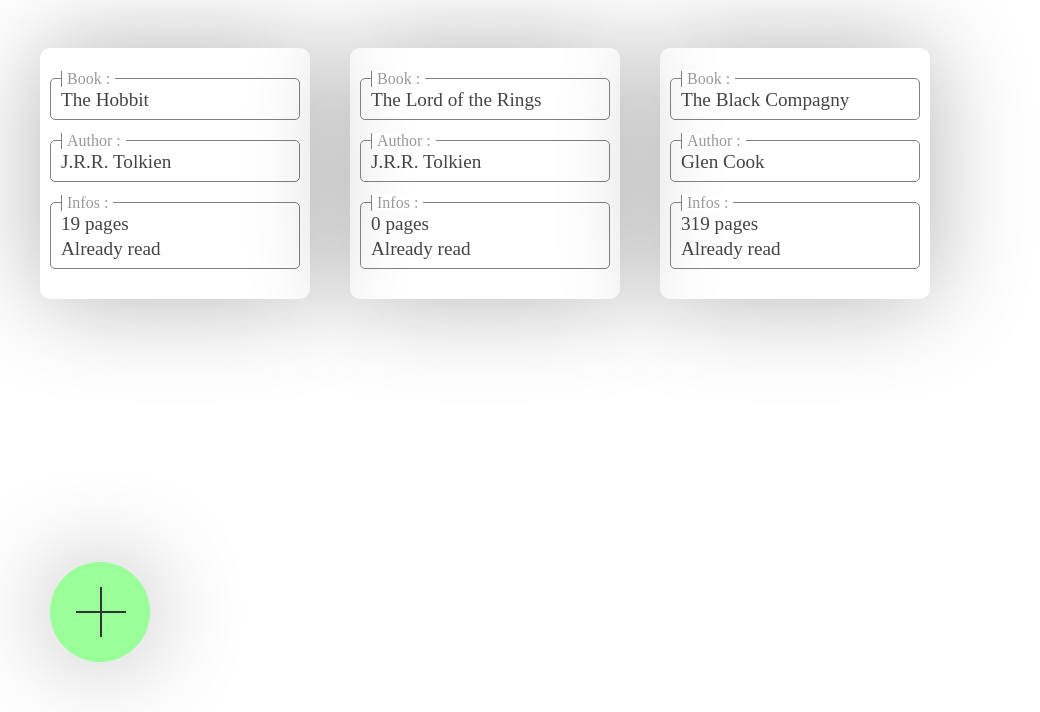
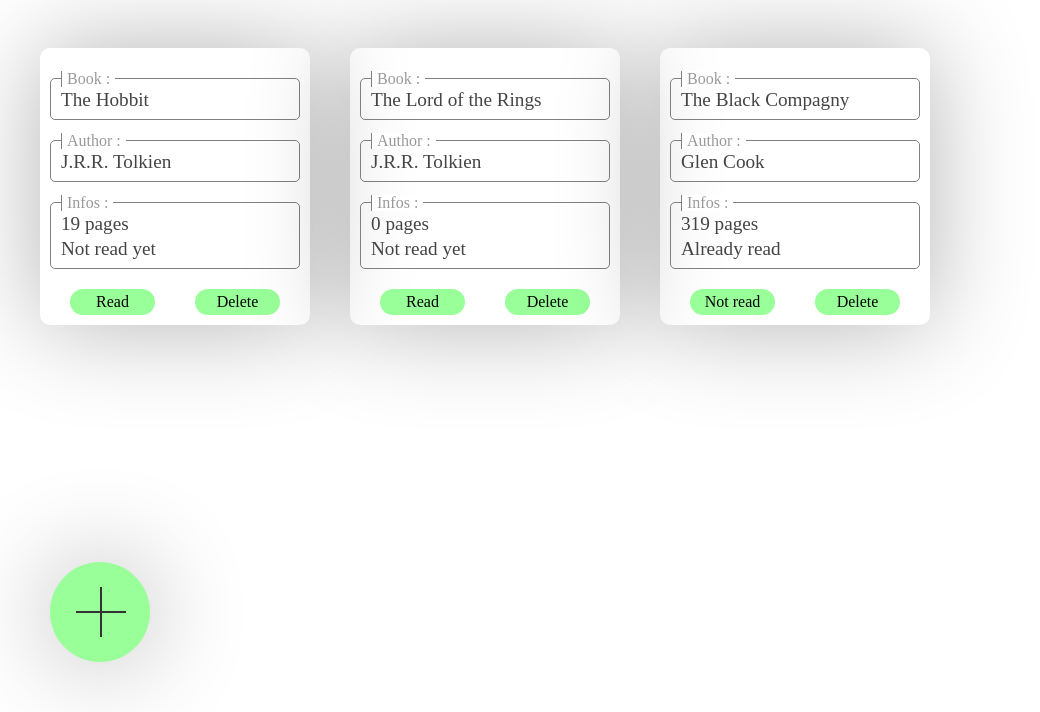
Before and after one commit to cedsalvet/odin-library, a plain HTML site: page index.html in a window 1280 px wide. Shown: the part 88-800 px from the top of the page, without its empty margins (0-1040 px from the left). Drawn offline with Linux system fonts and the light colour scheme.

Commit message:
refactor + add delete and read functionnalities

```diff
--- a/script.js
+++ b/script.js
@@ -10,8 +10,10 @@
 Book.prototype.addBookToLibrary = function(){
     myLibrary.push(this);
 }
+Book.prototype.removeBookFromLibrary = function(){
+    myLibrary = myLibrary.filter(book => book.name != this.name);
 
-
+}
 
 initSomeBooks();
 showAllBooks();
@@ -36,46 +38,17 @@
     let card = document.createElement("div");
     card.classList.add("card");
 
-    let bookNameInfo = document.createElement("div");
-    bookNameInfo.classList.add("info");
-    let bookNameTitle = document.createElement("p");
-    bookNameTitle.classList.add("title");
-    let bookNameValue = document.createElement("p");
-    bookNameValue.classList.add("value");
-    bookNameTitle.textContent = `Book :`;
-    bookNameValue.textContent = `${book.name}`;
-    bookNameInfo.appendChild(bookNameTitle);
-    bookNameInfo.appendChild(bookNameValue);
+    let bookNameInfo = createBookElement('Book', book.name);
+    let authorInfo = createBookElement('Author', book.author);
+    let otherInfo = createBookElement('Infos', `${book.pageCount} pages`, `${book.read ? 'Already read' : 'Not read yet'}`);
+    let buttons = createBookButtons(book)
 
-    let authorInfo = document.createElement("div");
-    authorInfo.classList.add("info");
-    let authorTitle = document.createElement("p");
-    authorTitle.classList.add("title");
-    let authorValue = document.createElement("p");
-    authorValue.classList.add("value");
-    authorTitle.textContent = `Author :`;
-    authorValue.textContent = `${book.author}`;
-    authorInfo.appendChild(authorTitle);
-    authorInfo.appendChild(authorValue);
 
-    let otherInfo = document.createElement("div");
-    otherInfo.classList.add("info");
-    let otherTitle = document.createElement("p");
-    otherTitle.classList.add("title");
-    otherTitle.textContent = `Infos :`;
-    let pageCountValue = document.createElement("p");
-    pageCountValue.classList.add("value");
-    pageCountValue.textContent = `${book.pageCount} pages`;
-    let readValue = document.createElement("p");
-    readValue.classList.add("value");
-    readValue.textContent = `${book.name?'Already read':'Not read yet'}`;
-    otherInfo.appendChild(otherTitle);
-    otherInfo.appendChild(pageCountValue);
-    otherInfo.appendChild(readValue);
 
     card.appendChild(bookNameInfo);
     card.appendChild(authorInfo);
     card.appendChild(otherInfo);
+    card.appendChild(buttons);
     return card;
 }
 function showAddBookCard(){
@@ -101,3 +74,46 @@
 
     showAllBooks();
 }
+
+function createBookElement(ElementTitle, ...ElementValue) {
+    let bookInfo = document.createElement("div");
+    bookInfo.classList.add("info");
+    let infoTitle = document.createElement("p");
+    infoTitle.classList.add("title");
+    infoTitle.textContent = `${ElementTitle} :`;
+    bookInfo.appendChild(infoTitle);
+    ElementValue.forEach(element => {
+        let infoValue = document.createElement("p");
+        infoValue.classList.add("value");
+        infoValue.textContent = `${element}`;
+        bookInfo.appendChild(infoValue);
+    });
+
+    return bookInfo;
+}
+function createBookButtons(book) {
+    let buttonsDiv = document.createElement("div")
+    buttonsDiv.classList.add("cardButtonsHolder");
+
+    let readChange = document.createElement("div")
+    readChange.classList.add("cardButton");
+    readChange.textContent = `${book.read? 'Not read' : 'Read'}`;
+    readChange.style.cursor = "pointer";
+    readChange.addEventListener('click', function() {
+        book.read = !book.read;
+        showAllBooks();
+    });
+
+    let deleteButton = document.createElement("div")
+    deleteButton.classList.add("cardButton");
+    deleteButton.textContent = "Delete";
+    deleteButton.style.cursor = "pointer";
+    deleteButton.addEventListener("click", function() {
+        book.removeBookFromLibrary()
+        showAllBooks();
+    ;})
+
+    buttonsDiv.appendChild(readChange);
+    buttonsDiv.appendChild(deleteButton);
+    return buttonsDiv;
+}
--- a/style.css
+++ b/style.css
@@ -126,3 +126,16 @@
 	font-weight: bold;
 	cursor: pointer;
 }
+.cardButtonsHolder{
+	display: flex;
+	justify-content: space-evenly;
+}
+.cardButton{
+	display: inline-block;
+	background-color: #9F9;
+	margin: auto;
+	width: 30%;
+	padding: 5px;
+	text-align: center;
+	border-radius: 50px;
+}
```
